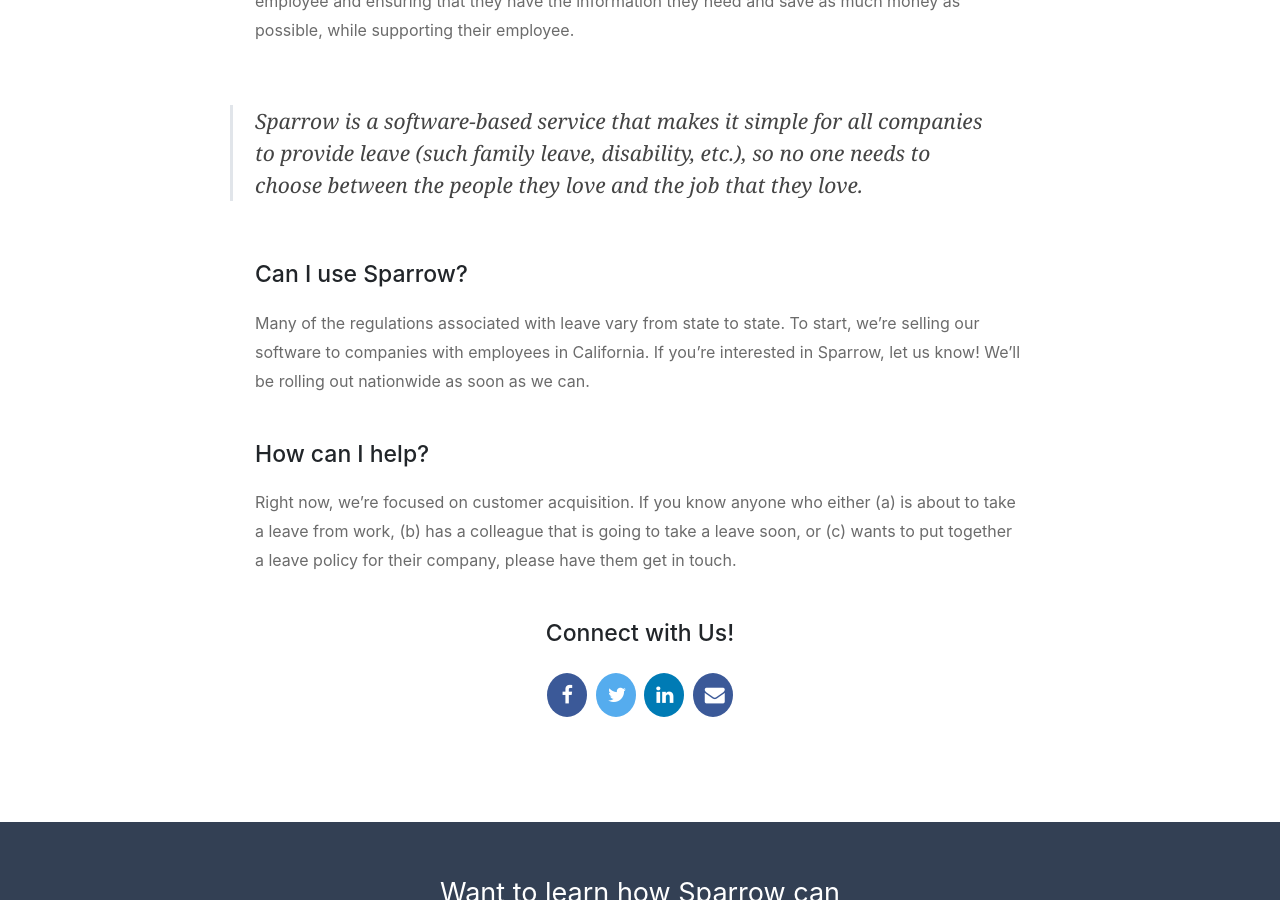
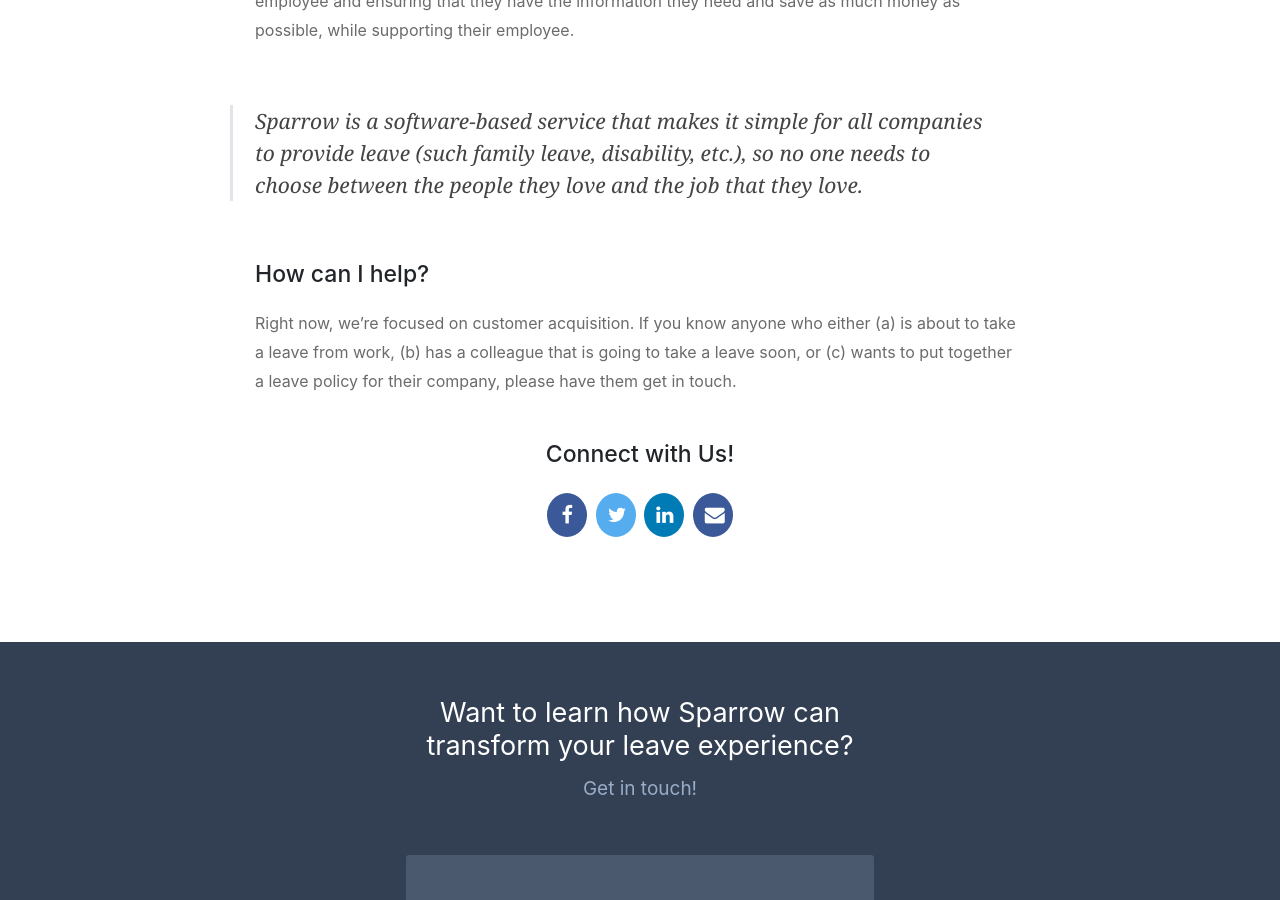
Before and after one commit to trysparrow/sparrow-landing, a Jekyll site: the page built from _posts/2019-02-01-introducing-sparrow.md, in a window 1280 px wide and 900 px high, scrolled down 1314 px. Built offline with Jekyll 4.4.1, drawn with Linux system fonts in a browser that asks for light colours; nearby versions of some CDN libraries; some web fonts are replaced; comment, search, counter and statistics services are not loaded.

Commit message:
c: Update first blog post since we're nationwide (#79)

```diff
--- a/_posts/2019-02-01-introducing-sparrow.md
+++ b/_posts/2019-02-01-introducing-sparrow.md
@@ -28,15 +28,7 @@
   <div class="quote">
     Sparrow is a software-based service that makes it simple for all companies to provide leave (such family leave, disability, etc.), so no one needs to choose between the people they love and the job that they love.
   </div>
-
-  <!-- <div class="author">
-    Jessica Jones, Founder/CEO
-  </div> -->
 </div>
-
-## Can I use Sparrow?
-
-Many of the regulations associated with leave vary from state to state. To start, we’re selling our software to companies with employees in California. If you’re interested in Sparrow, let us know! We’ll be rolling out nationwide as soon as we can.
 
 ## How can I help?
 
```
